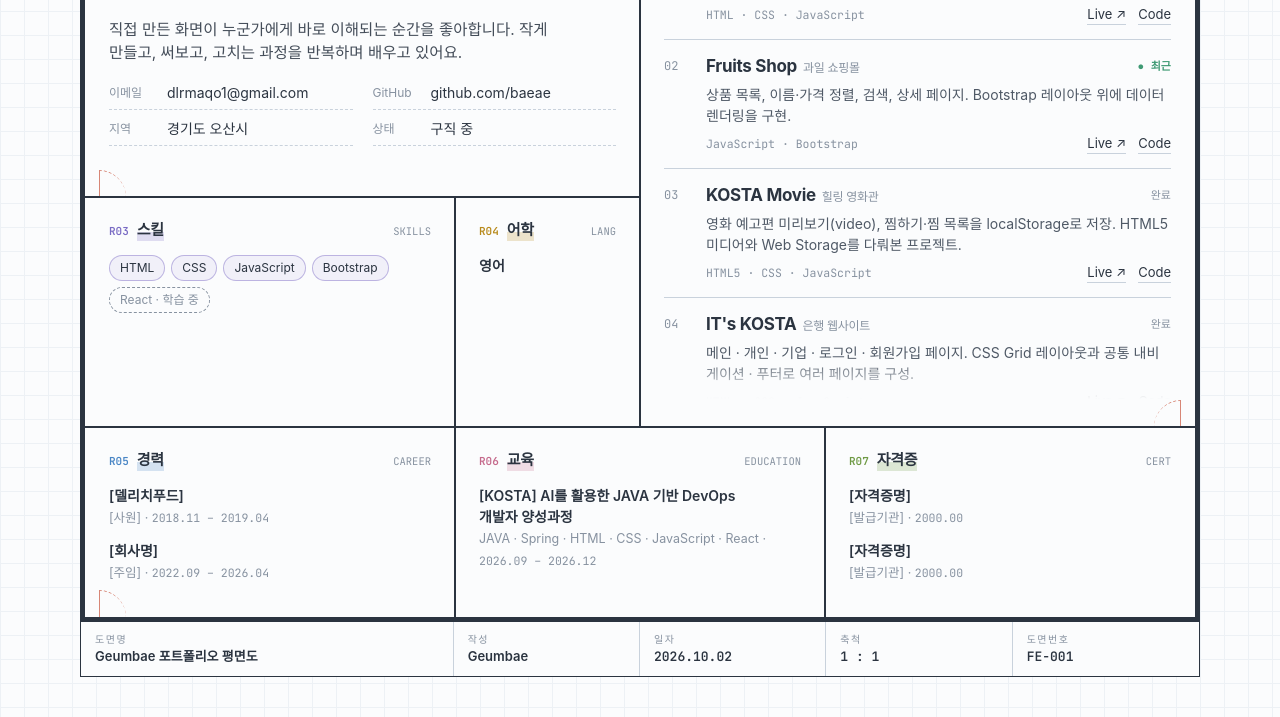
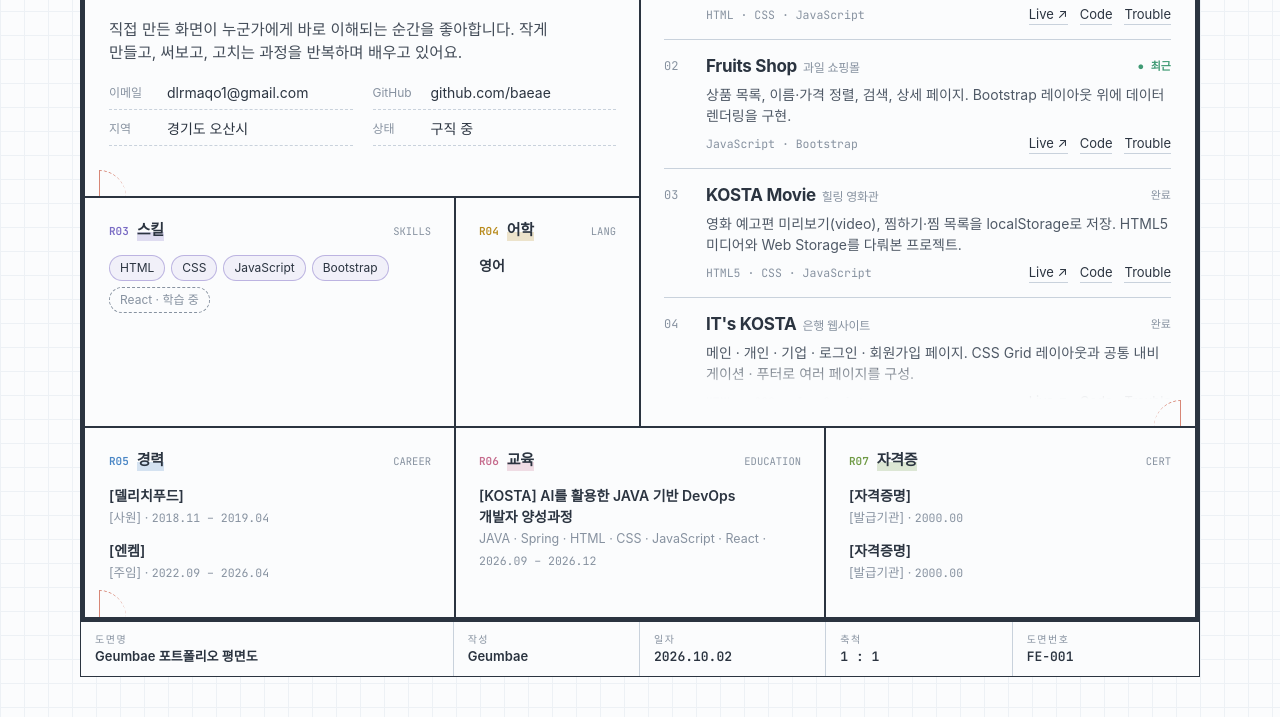
Before and after one commit to baeae/baeae.github.io, a plain HTML site: page index.html in a window 1280 px wide. Shown: the part 205-922 px from the top of the page. Drawn offline with Linux system fonts and the light colour scheme; a web font is replaced by a local one.

Commit message:
index.html 수정

```diff
--- a/index.html
+++ b/index.html
@@ -528,6 +528,9 @@
                       rel="noopener"
                       >Code</a
                     >
+                    <a data-trouble="todo_list" href="#" target="_blank" rel="noopener"
+                      >Trouble</a
+                    >
                   </span>
                 </div>
               </li>
@@ -552,6 +555,9 @@
                       rel="noopener"
                       >Code</a
                     >
+                    <a data-trouble="fruits_shop_temp" href="#" target="_blank" rel="noopener"
+                      >Trouble</a
+                    >
                   </span>
                 </div>
               </li>
@@ -571,6 +577,9 @@
                     <a href="./movie/index.html">Live ↗</a>
                     <a data-code="movie" href="#" target="_blank" rel="noopener"
                       >Code</a
+                    >
+                    <a data-trouble="movie" href="#" target="_blank" rel="noopener"
+                      >Trouble</a
                     >
                   </span>
                 </div>
@@ -595,6 +604,9 @@
                       target="_blank"
                       rel="noopener"
                       >Code</a
+                    >
+                    <a data-trouble="kost_bank" href="#" target="_blank" rel="noopener"
+                      >Trouble</a
                     >
                   </span>
                 </div>
@@ -651,7 +663,7 @@
                 ><span class="when">2018.11 – 2019.04</span>
               </li>
               <li>
-                <b>[회사명]</b><span>[주임] · </span
+                <b>[엔켐]</b><span>[주임] · </span
                 ><span class="when">2022.09 – 2026.04</span>
               </li>
             </ul>
@@ -715,7 +727,7 @@
     </main>
 
     <script>
-      // ▼ GitHub 아이디/저장소 이름만 바꾸면 GitHub·Code 링크가 연결
+      // ▼ GitHub 아이디/저장소 이름만 바꾸면 GitHub·Code·Trouble 링크가 연결
       const GITHUB_USER = "baeae";
       const REPO = "baeae.github.io";
 
@@ -724,6 +736,10 @@
       gh.textContent = `github.com/${GITHUB_USER}`;
       document.querySelectorAll("[data-code]").forEach((a) => {
         a.href = `https://github.com/${GITHUB_USER}/${REPO}/tree/main/${a.dataset.code}`;
+      });
+      // 프로젝트 폴더의 TROUBLESHOOTING.md 를 GitHub에서 열기
+      document.querySelectorAll("[data-trouble]").forEach((a) => {
+        a.href = `https://github.com/${GITHUB_USER}/${REPO}/blob/main/${a.dataset.trouble}/TROUBLESHOOTING.md`;
       });
 
       // 방 안에 아래로 더 볼 내용이 있을 때만 흐림 효과 표시 (끝까지 내리면 사라짐)
```
Also changed, not shown: 1 other file.
